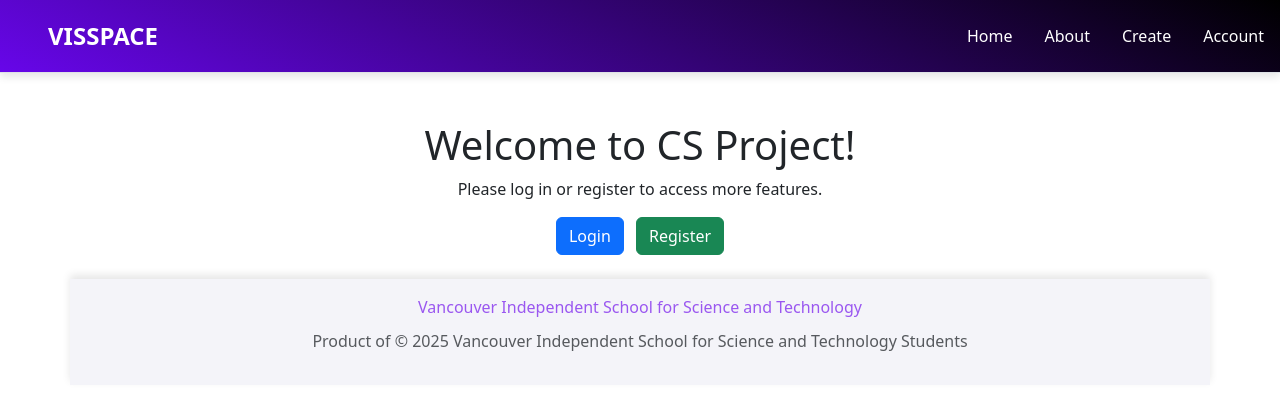
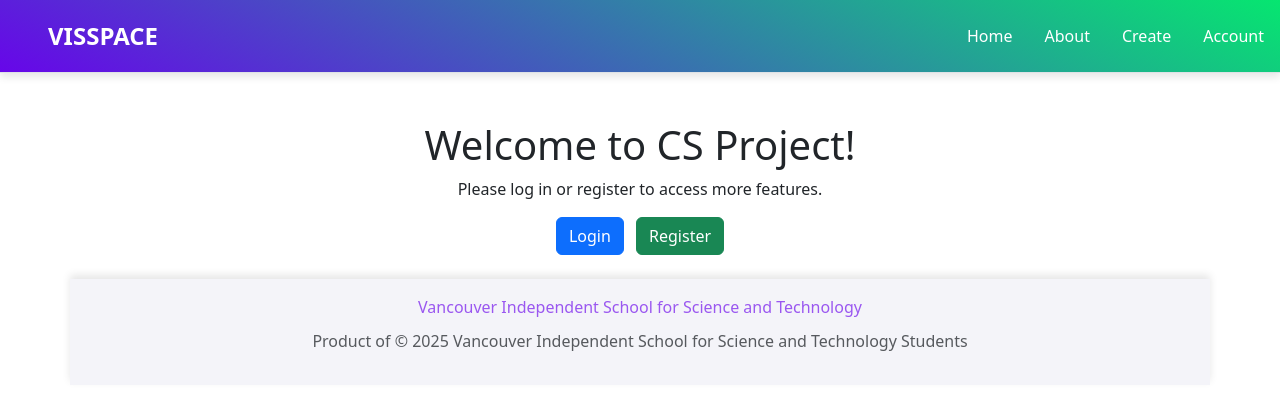
Before and after one commit to n3oxzz/blogCS, a Flask app: page / in a window 1280 px wide. Shown: the top 408 px of the page. Run offline with Flask 3, Linux system fonts and the light colour scheme.

Commit message:
css changes

```diff
--- a/static/css/style.css
+++ b/static/css/style.css
@@ -5,6 +5,7 @@
     --dark-grey: #cfcfda;
     --black-color: #000000;
     --white-color: #ffffff;
+    --main-green: #06e670
 }
 body {
     background-color: var(--light-grey);
@@ -14,7 +15,8 @@ body {
 
 /* HEADER */
 header {
-    background: linear-gradient(25deg, var(--main-purple), #000000);
+    /* background: linear-gradient(25deg, var(--main-purple), #000000); */
+    background: linear-gradient(25deg, var(--main-purple), var(--main-green));
     color: var(--white-color);
     box-shadow: 0px 4px 8px rgba(0, 0, 0, 0.1);
 }
@@ -26,6 +28,7 @@ header {
 
 footer {
     background-color: var(--light-grey);
+    /* background-color: #b3b3b3; */
     color: var(--white-color);
     padding: 1.5rem 0;
     box-shadow: 0px -4px 8px rgba(0, 0, 0, 0.1);
@@ -35,6 +38,7 @@ footer {
 
 .footer-link a {
     color: var(--light-purple);
+    /* color: var(--main-green); */
     text-decoration: none;
 }
 
@@ -75,7 +79,8 @@ footer {
 
 .nav-link:hover {
     color: var(--main-purple) !important;
-    background-color: lightgray !important;
+    background-color: var(--light-grey) !important;
+    opacity: .99 !important;
 }
 
 .nav-link:not(:hover) {
```
